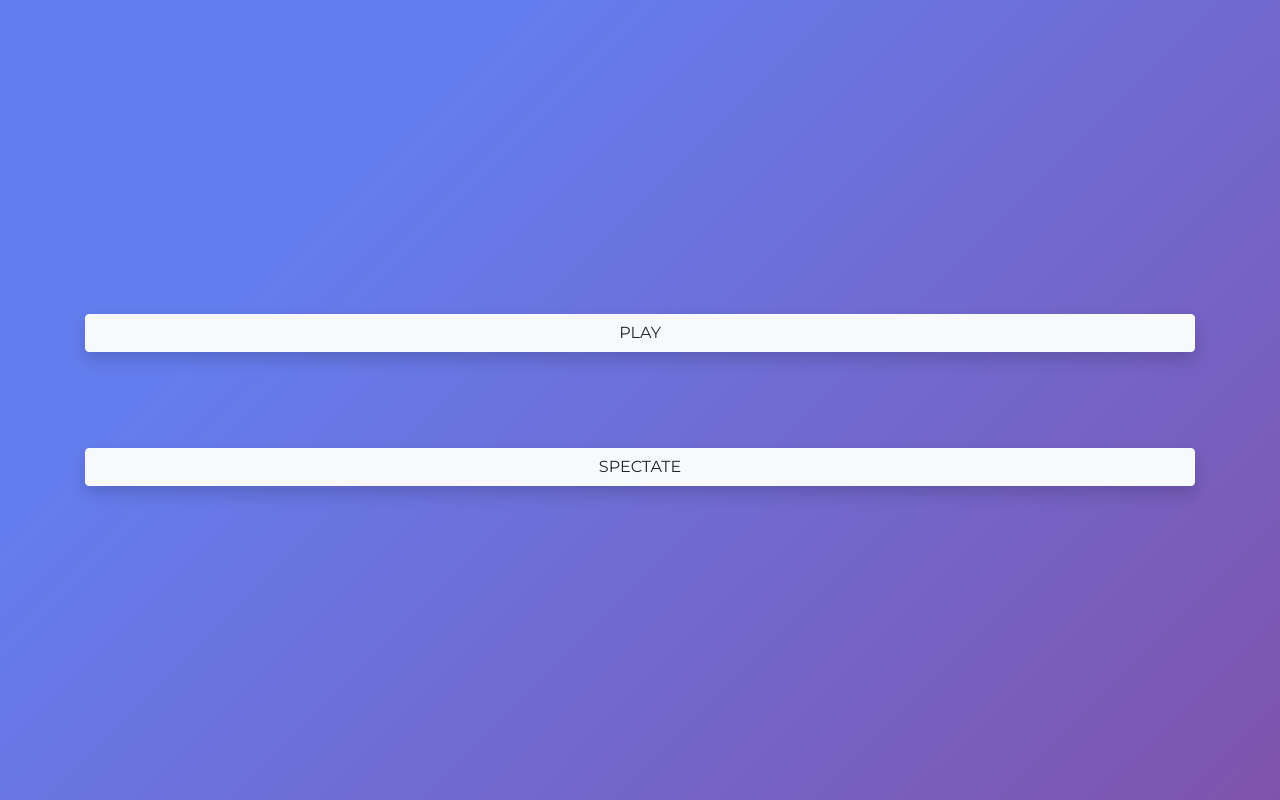
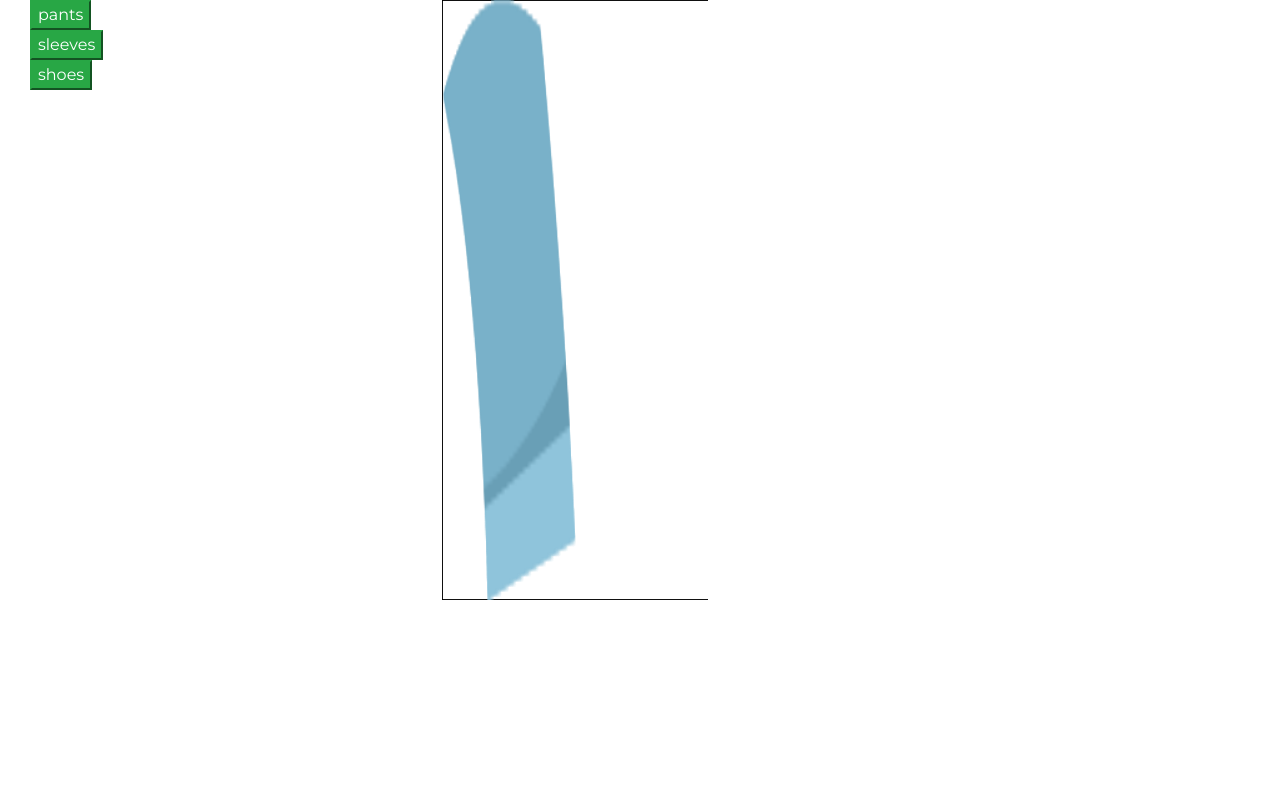
Before and after one commit to la-bibe/GameOfCode2019_Full, an Angular app in the folder frontend/: page / in a window 1280 px wide. Built offline with nearby package versions, Linux system fonts and the light colour scheme.

Commit message:
fashion_week

```diff
--- a/frontend/src/app/app.component.html
+++ b/frontend/src/app/app.component.html
@@ -1,4 +1,6 @@
-
+<app-fashion-week></app-fashion-week>
+<!--
 <div class="background h-100">
   <router-outlet></router-outlet>
 </div>
+-->
--- a/frontend/src/app/fashion-week-component/fashion-draw/fashion-draw.component.html
+++ b/frontend/src/app/fashion-week-component/fashion-draw/fashion-draw.component.html
@@ -1,2 +1 @@
-ALED JPP
-<canvas #canvas></canvas>
+<canvas #canvas [width]="width" [height]="height"></canvas>
--- a/frontend/src/app/fashion-week-component/fashion-draw/fashion-draw.component.ts
+++ b/frontend/src/app/fashion-week-component/fashion-draw/fashion-draw.component.ts
@@ -1,50 +1,81 @@
-import {Component, ElementRef, Input, OnChanges, OnInit, SimpleChanges, ViewChild} from '@angular/core';
+import {
+  AfterViewInit,
+  Component,
+  DoCheck,
+  ElementRef,
+  Input, IterableDiffer,
+  IterableDiffers,
+  OnChanges,
+  OnInit,
+  SimpleChanges,
+  ViewChild
+} from '@angular/core';
 import {Clothe} from '../../../models/fashion-week/clothe';
+import {Observable} from 'rxjs';
 
 @Component({
   selector: 'app-fashion-draw',
   templateUrl: './fashion-draw.component.html',
   styleUrls: ['./fashion-draw.component.css']
 })
-export class FashionDrawComponent implements OnInit, OnChanges {
+export class FashionDrawComponent implements AfterViewInit, DoCheck {
 
   @ViewChild('canvas') public canvas: ElementRef;
 
   @Input() clothes: Clothe[];
 
+  @Input() width = 100;
+  @Input() height = 100;
+
   private cx: CanvasRenderingContext2D;
 
-  constructor() { }
+  iterableDiffer: IterableDiffer<{}>;
 
-  ngOnInit() {
-    const canvasEl: HTMLCanvasElement = this.canvas.nativeElement;
-    this.cx = canvasEl.getContext('2d');
+  constructor(private _iterableDiffers: IterableDiffers) {
+    this.iterableDiffer = this._iterableDiffers.find([]).create(null);
+  }
+
+  ngDoCheck() {
+    const changes = this.iterableDiffer.diff(this.clothes);
+    if (changes) {
+      this.render();
+    }
+  }
+
+  ngAfterViewInit(): void {
+    this.cx  = this.canvas.nativeElement.getContext('2d');
     this.render();
   }
 
-  ngOnChanges(changes: SimpleChanges): void {
-    this.render();
-  }
 
   renderClothe(clothe: Clothe) {
+    console.log('rendering', clothe.parts.length);
     if (!this.cx) {
       return;
     }
-    this.cx.clearRect(0, 0, 100, 100)
-    this.cx.beginPath();
+    this.cx.clearRect(0, 0, this.width, this.height);
+    this.cx.rect(0, 0, this.width, this.height);
+    this.cx.stroke();
     for (let i = 0; i < clothe.parts.length; i++) {
       const part = clothe.parts[i];
       const image = new Image();
       image.src = 'assets/fashion_week/modularcharacters/PNG/' + part.path;
+      image.onload = this.drawImg(image, part, clothe);
+    }
+  }
+
+  drawImg(image, part, clothe): any {
+    setTimeout(() => {
       this.cx.drawImage(image,
         clothe.pos.x + clothe.size.x * part.pos.x,
         clothe.pos.y + clothe.size.y * part.pos.y,
-        100 * clothe.size.x * part.size.x,
-        100 * clothe.size.y * part.size.y);
-    }
+        this.width * clothe.size.x * part.size.x,
+        this.height * clothe.size.y * part.size.y);
+    }, 1000);
   }
 
   render() {
+    this.renderClothe(this.clothes[0]);
     for (let i = 0; i < this.clothes.length; i++) {
       this.renderClothe(this.clothes[i]);
     }
--- a/frontend/src/app/fashion-week-component/fashion-scroll/fashion-scroll.component.ts
+++ b/frontend/src/app/fashion-week-component/fashion-scroll/fashion-scroll.component.ts
@@ -21,6 +21,7 @@ export class FashionScrollComponent implements OnInit {
   }
 
   emit() {
+    console.log('aled');
     this.selected = this.clotheType.clothes[this.id % this.clotheType.clothes.length];
     this.selectedChange.emit(this.selected);
   }
--- a/frontend/src/app/fashion-week-component/fashion-week.component.html
+++ b/frontend/src/app/fashion-week-component/fashion-week.component.html
@@ -1,12 +1,22 @@
 <div class="container-fluid h-100 w-100 fashion-week-container">
   <div class="row">
-    <div *ngIf="selectedClothes" class="w-50">
-      <div *ngFor="let clotheType of clothes; let i = index">
-        <app-fashion-scroll [(selected)]="selectedClothes[i]" [clotheType]="clotheType"></app-fashion-scroll>
+
+    <div class="col-md-4">
+      <div *ngIf="selectedClothes">
+        <div *ngFor="let clotheType of clothes; let i = index">
+          <app-fashion-scroll (selectedChange)="aled()" [(selected)]="selectedClothes[i]" [clotheType]="clotheType"></app-fashion-scroll>
+        </div>
       </div>
     </div>
-    <div *ngIf="selectedClothes" class="w-50">
-      <app-fashion-draw [clothes]="selectedClothes"></app-fashion-draw>
+    <div class="col-md-4">
+      <div *ngIf="selectedClothes">
+        <app-fashion-draw [width]="width / 3" [height]="height" [clothes]="selectedClothes"></app-fashion-draw>
+      </div>
     </div>
+
+    <div class="col-md-4">
+
+    </div>
+
   </div>
 </div>
--- a/frontend/src/app/fashion-week-component/fashion-week.component.ts
+++ b/frontend/src/app/fashion-week-component/fashion-week.component.ts
@@ -1,4 +1,4 @@
-import { Component, OnInit } from '@angular/core';
+import {Component, HostListener, OnInit} from '@angular/core';
 import {FashionWeekService} from '../../services/fashion-week.service';
 import {ClotheType} from '../../models/fashion-week/clothe-type';
 import {Clothe} from '../../models/fashion-week/clothe';
@@ -11,10 +11,21 @@ import {Clothe} from '../../models/fashion-week/clothe';
 export class FashionWeekComponent implements OnInit {
 
   clothes: ClotheType[];
-
   selectedClothes: Clothe[];
 
-  constructor(private fashionWeekService: FashionWeekService) { }
+  width: any;
+  height: any;
+
+  constructor(private fashionWeekService: FashionWeekService) {
+    this.height = window.screen.height;
+    this.width = window.screen.width;
+  }
+
+  @HostListener('window:resize', ['$event'])
+  onResize(event) {
+    this.height = event.target.innerHeight;
+    this.width = event.target.innerWidth;
+  }
 
   ngOnInit() {
     this.getClothes();
@@ -25,7 +36,7 @@ export class FashionWeekComponent implements OnInit {
       data => {
         this.clothes = data;
         this.initSelectedClothes();
-        },
+      },
       error => console.log(error)
     );
   }
@@ -36,4 +47,8 @@ export class FashionWeekComponent implements OnInit {
       this.selectedClothes.push(this.clothes[i].clothes[0]);
     }
   }
+
+  aled() {
+    console.log(this.selectedClothes);
+  }
 }
--- a/frontend/src/assets/fashion_week/clothes.json
+++ b/frontend/src/assets/fashion_week/clothes.json
@@ -9,8 +9,8 @@
           "y": 0
         },
         "size": {
-          "x": 0,
-          "y": 0
+          "x": 1,
+          "y": 1
         },
         "parts": [
           {
@@ -43,8 +43,8 @@
           "y": 0
         },
         "size": {
-          "x": 0,
-          "y": 0
+          "x": 1,
+          "y": 1
         },
         "parts": [
           {
@@ -77,8 +77,8 @@
           "y": 0
         },
         "size": {
-          "x": 0,
-          "y": 0
+          "x": 1,
+          "y": 1
         },
         "parts": [
           {
@@ -111,8 +111,8 @@
           "y": 0
         },
         "size": {
-          "x": 0,
-          "y": 0
+          "x": 1,
+          "y": 1
         },
         "parts": [
           {
```
